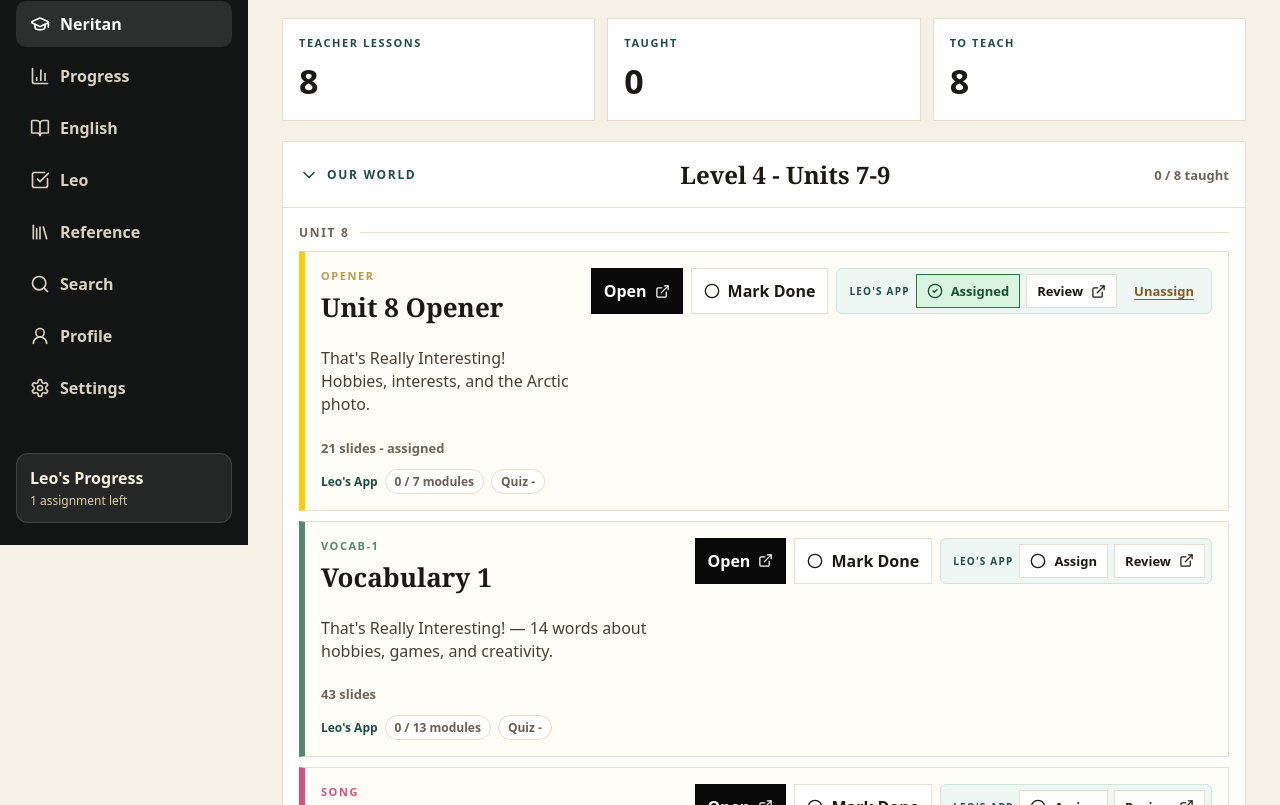
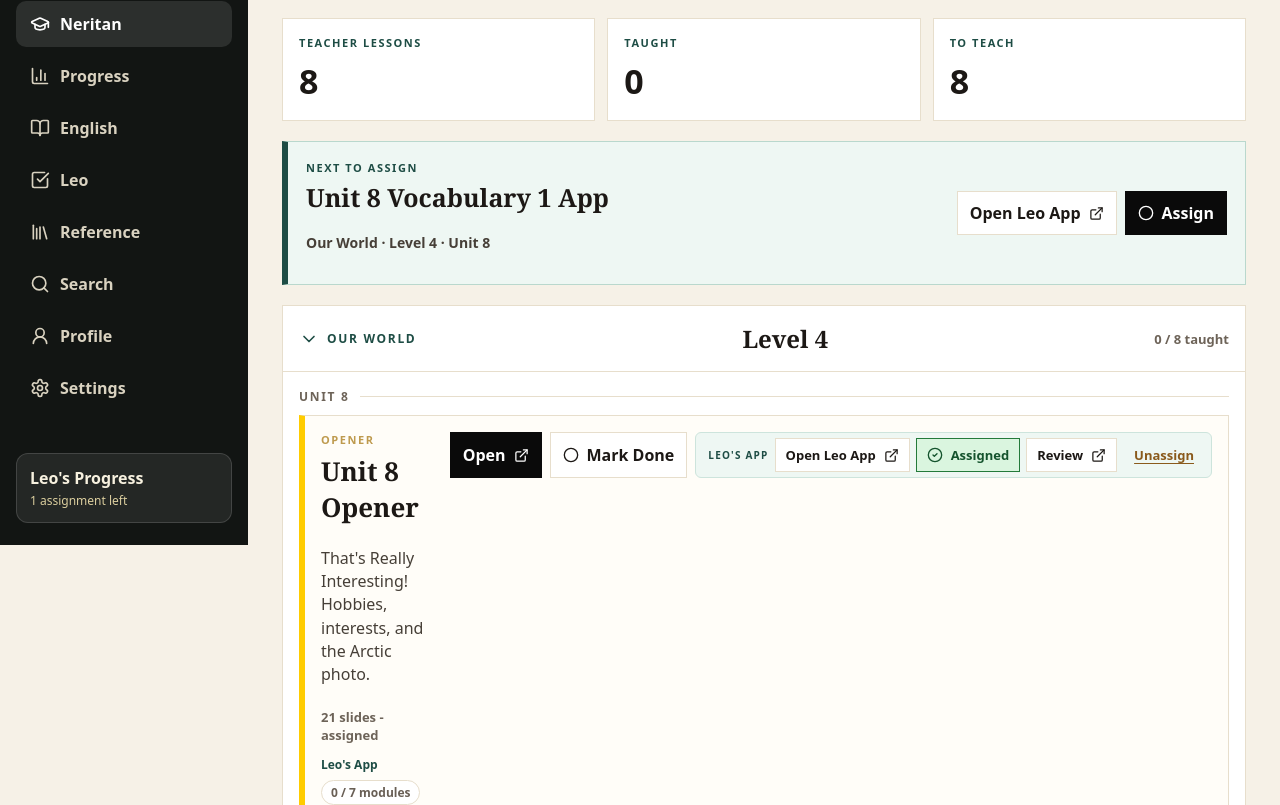
Before and after one commit to leaneritan/LEEA, a Next.js app: page /teacher in a window 1280 px wide. Shown: the part 255-1060 px from the top of the page. Built offline with nearby package versions, Linux system fonts and the light colour scheme.

Commit message:
Improve teacher assignment menu

```diff
--- a/src/app/globals.css
+++ b/src/app/globals.css
@@ -2689,6 +2689,47 @@ h3 {
   font-size: 34px;
 }
 
+.teacher-next-assignment {
+  display: flex;
+  align-items: center;
+  justify-content: space-between;
+  gap: 20px;
+  border: 1px solid #b9d8cd;
+  border-left: 6px solid var(--ever);
+  background: var(--ever-soft);
+  padding: 18px;
+}
+
+.teacher-next-assignment > div:first-child {
+  display: grid;
+  gap: 5px;
+}
+
+.teacher-next-label {
+  color: var(--ever);
+  font-size: 11px;
+  font-weight: 900;
+  letter-spacing: 0.14em;
+  text-transform: uppercase;
+}
+
+.teacher-next-assignment h2 {
+  font-size: 25px;
+}
+
+.teacher-next-assignment p {
+  color: var(--ink2);
+  font-size: 14px;
+  font-weight: 700;
+}
+
+.teacher-next-actions {
+  display: flex;
+  flex-wrap: wrap;
+  gap: 8px;
+  justify-content: flex-end;
+}
+
 .teacher-group-grid {
   display: grid;
   gap: 18px;
@@ -2745,6 +2786,11 @@ h3 {
 .teacher-checkpoint-section {
   display: grid;
   gap: 10px;
+}
+
+.teacher-level-sequence {
+  display: grid;
+  gap: 12px;
 }
 
 .teacher-unit-label {
@@ -3540,6 +3586,16 @@ h3 {
     justify-content: stretch;
   }
 
+  .teacher-next-assignment,
+  .teacher-next-actions {
+    align-items: stretch;
+    flex-direction: column;
+  }
+
+  .teacher-next-actions > * {
+    width: 100%;
+  }
+
   .teacher-open-button,
   .review-actions > *,
   .teacher-done-button {
--- a/src/components/TeacherDashboard.tsx
+++ b/src/components/TeacherDashboard.tsx
@@ -34,12 +34,10 @@ function componentAccent(component: string): string {
   return "var(--hair)";
 }
 
-type TeacherBand = {
+type TeacherLevel = {
   id: string;
   courseLabel: string;
   level?: number;
-  bandStart?: number;
-  bandEnd?: number;
   unitGroups: ReturnType<typeof getLessonGroups>;
 };
 
@@ -62,11 +60,10 @@ function getUnitBand(unit?: number) {
   return { start, end: start + 2 };
 }
 
-function getTeacherBands(): TeacherBand[] {
+function getTeacherLevels(): TeacherLevel[] {
   const unitGroups = getLessonGroups(lessons);
-  const bands = unitGroups.reduce<Record<string, TeacherBand>>((current, group) => {
-    const band = getUnitBand(group.unit);
-    const id = `${group.course}-l${group.level ?? "na"}-u${band.start ?? "na"}-${band.end ?? "na"}`;
+  const levels = unitGroups.reduce<Record<string, TeacherLevel>>((current, group) => {
+    const id = `${group.course}-l${group.level ?? "na"}`;
     const existing = current[id];
 
     if (existing) {
@@ -78,29 +75,29 @@ function getTeacherBands(): TeacherBand[] {
       id,
       courseLabel: group.courseLabel,
       level: group.level,
-      bandStart: band.start,
-      bandEnd: band.end,
       unitGroups: [group]
     };
     return current;
   }, {});
 
-  return Object.values(bands).map((band) => ({
-    ...band,
-    unitGroups: band.unitGroups.sort((a, b) => (a.unit ?? 0) - (b.unit ?? 0))
+  return Object.values(levels).map((level) => ({
+    ...level,
+    unitGroups: level.unitGroups.sort((a, b) => (a.unit ?? 0) - (b.unit ?? 0))
   }));
 }
 
 export function TeacherDashboard() {
   const [progress, setProgress] = useState<LessonProgressMap>({});
   const [assignments, setAssignments] = useState<AssignmentMap>({});
+  const [assignmentsReady, setAssignmentsReady] = useState(false);
   const [progressVersion, setProgressVersion] = useState(0);
   const [openGroups, setOpenGroups] = useState<Record<string, boolean>>({});
-  const groups = useMemo(() => getTeacherBands(), []);
+  const groups = useMemo(() => getTeacherLevels(), []);
 
   useEffect(() => {
     function refreshAll() {
       setAssignments(readAssignments(learnerLessons));
+      setAssignmentsReady(true);
       setProgressVersion((v) => v + 1);
     }
 
@@ -138,6 +135,14 @@ export function TeacherDashboard() {
   const doneCount = useMemo(
     () => getDoneLessonCount(teacherLessons.map((l) => l.id), progress),
     [progress]
+  );
+
+  const nextLearnerToAssign = useMemo(
+    () =>
+      learnerLessons.find(
+        (lesson) => !assignments[lesson.id] && !getLearnerAppProgress(lesson.source).done
+      ),
+    [assignments, progressVersion]
   );
 
   function setLessonDone(lessonId: string, done: boolean) {
@@ -187,6 +192,35 @@ export function TeacherDashboard() {
         </div>
       </section>
 
+      {assignmentsReady && (
+        <section className="teacher-next-assignment" aria-label="Next Leo app to assign">
+          {nextLearnerToAssign ? (
+            <>
+              <div>
+                <span className="teacher-next-label">Next to assign</span>
+                <h2>{nextLearnerToAssign.title}</h2>
+                <p>
+                  {nextLearnerToAssign.course === "our-world" ? "Our World" : nextLearnerToAssign.course} · Level {nextLearnerToAssign.level} · Unit {nextLearnerToAssign.unit}
+                </p>
+              </div>
+              <div className="teacher-next-actions">
+                <Link className="teacher-done-button" href={`/lessons/${nextLearnerToAssign.id}`}>
+                  Open Leo App <ExternalLink size={15} />
+                </Link>
+                <button className="teacher-open-button" onClick={() => assignLesson(nextLearnerToAssign.id)} type="button">
+                  <Circle size={16} /> Assign
+                </button>
+              </div>
+            </>
+          ) : (
+            <div>
+              <span className="teacher-next-label">Assignments ready</span>
+              <h2>No Leo apps are waiting to be assigned.</h2>
+            </div>
+          )}
+        </section>
+      )}
+
       <div className="teacher-group-grid">
         {groups.map((group) => {
           const teacherInGroup = group.unitGroups.flatMap((unitGroup) => unitGroup.lessons.filter((l) => l.mode === "teacher"));
@@ -201,15 +235,22 @@ export function TeacherDashboard() {
                   {group.courseLabel}
                 </span>
                 <h2>
-                  Level {group.level} - Units {group.bandStart}-{group.bandEnd}
+                  Level {group.level}
                 </h2>
                 <small>{groupDone} / {teacherInGroup.length} taught</small>
               </button>
 
               {isOpen ? (
                 <div className="teacher-lesson-list">
-                  {group.unitGroups.map((unitGroup) => (
-                    <div className="teacher-unit-section" key={unitGroup.id}>
+                  {group.unitGroups.map((unitGroup, unitIndex) => {
+                    const band = getUnitBand(unitGroup.unit);
+                    const nextUnit = group.unitGroups[unitIndex + 1]?.unit;
+                    const nextBand = getUnitBand(nextUnit);
+                    const isLastUnitInVisibleBand = nextBand.start !== band.start;
+
+                    return (
+                      <div className="teacher-level-sequence" key={unitGroup.id}>
+                        <div className="teacher-unit-section">
                       <div className="teacher-unit-label">
                         <span>Unit {unitGroup.unit}</span>
                       </div>
@@ -269,6 +310,9 @@ export function TeacherDashboard() {
                               {learnerCounterpart && (
                                 <div className="app-controls">
                                   <span className="app-controls-label">Leo&apos;s App</span>
+                                  <Link className="teacher-done-button" href={`/lessons/${learnerCounterpart.id}`}>
+                                    Open Leo App <ExternalLink size={15} />
+                                  </Link>
                                   {!assignment ? (
                                     <button className="teacher-done-button" onClick={() => assignLesson(learnerCounterpart.id)} type="button">
                                       <Circle size={16} /> Assign
@@ -293,11 +337,10 @@ export function TeacherDashboard() {
                         );
                       })}
                         </div>
-                  ))}
-
+                        {isLastUnitInVisibleBand && (
                           <div className="teacher-checkpoint-section">
                             <div className="teacher-unit-label checkpoint">
-                      <span>Checkpoint after Units {group.bandStart}-{group.bandEnd}</span>
+                              <span>Checkpoint after Units {band.start}-{band.end}</span>
                             </div>
                             {checkpointComponents.map((checkpoint) => {
                               const accent = componentAccent(checkpoint.component);
@@ -312,7 +355,7 @@ export function TeacherDashboard() {
                                       <span style={{ color: accent }}>{checkpoint.component}</span>
                                     </div>
                                     <h3>
-                              {checkpoint.title} {group.bandStart}-{group.bandEnd}
+                                      {checkpoint.title} {band.start}-{band.end}
                                     </h3>
                                     <p>{checkpoint.subtitle}</p>
                                     <small>Planned checkpoint - teacher deck and Leo app will appear here when generated</small>
@@ -326,6 +369,10 @@ export function TeacherDashboard() {
                               );
                             })}
                           </div>
+                        )}
+                      </div>
+                    );
+                  })}
                 </div>
               ) : null}
             </section>
```
Lines whose indentation alone changed are shown as unchanged.
